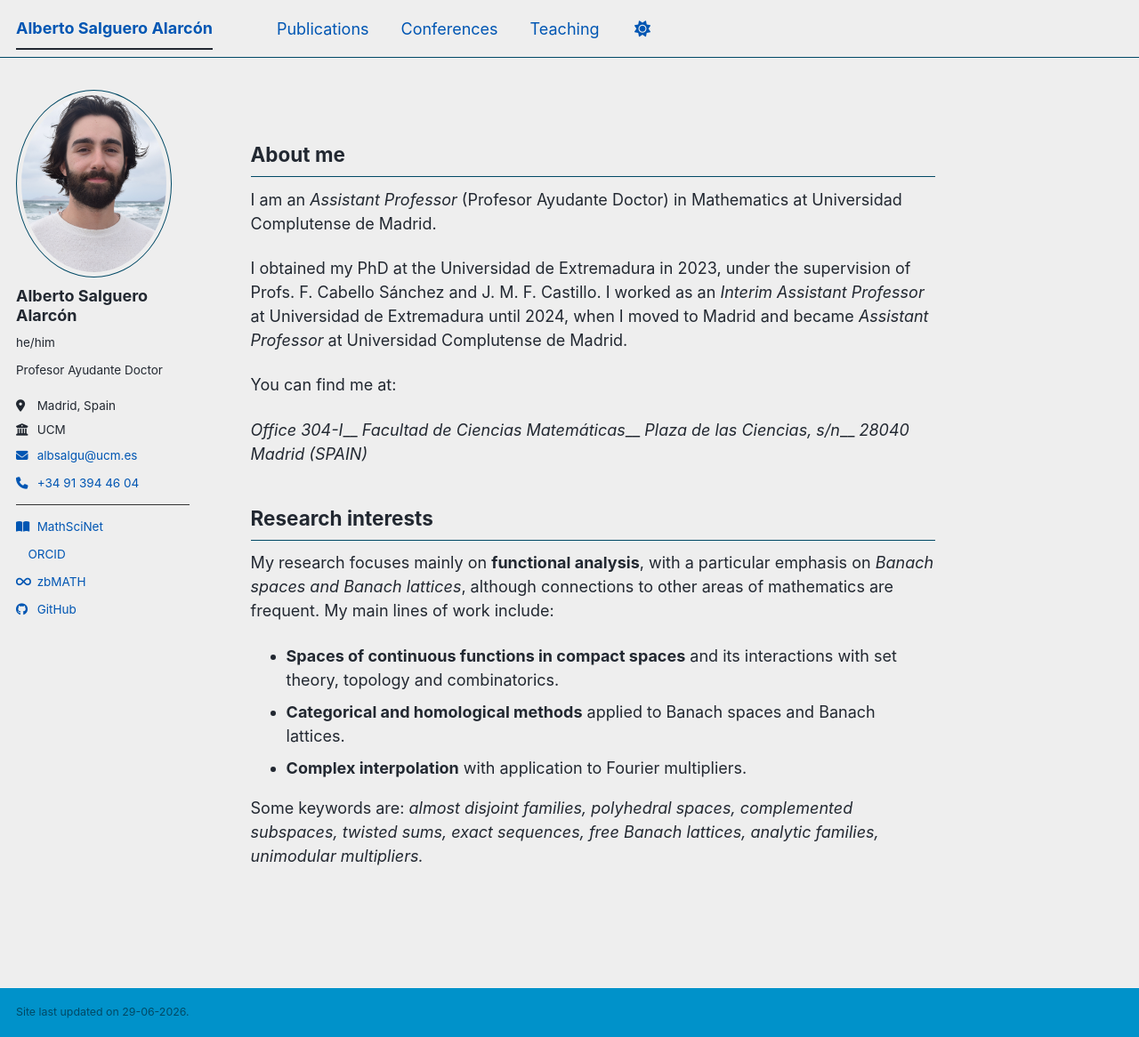
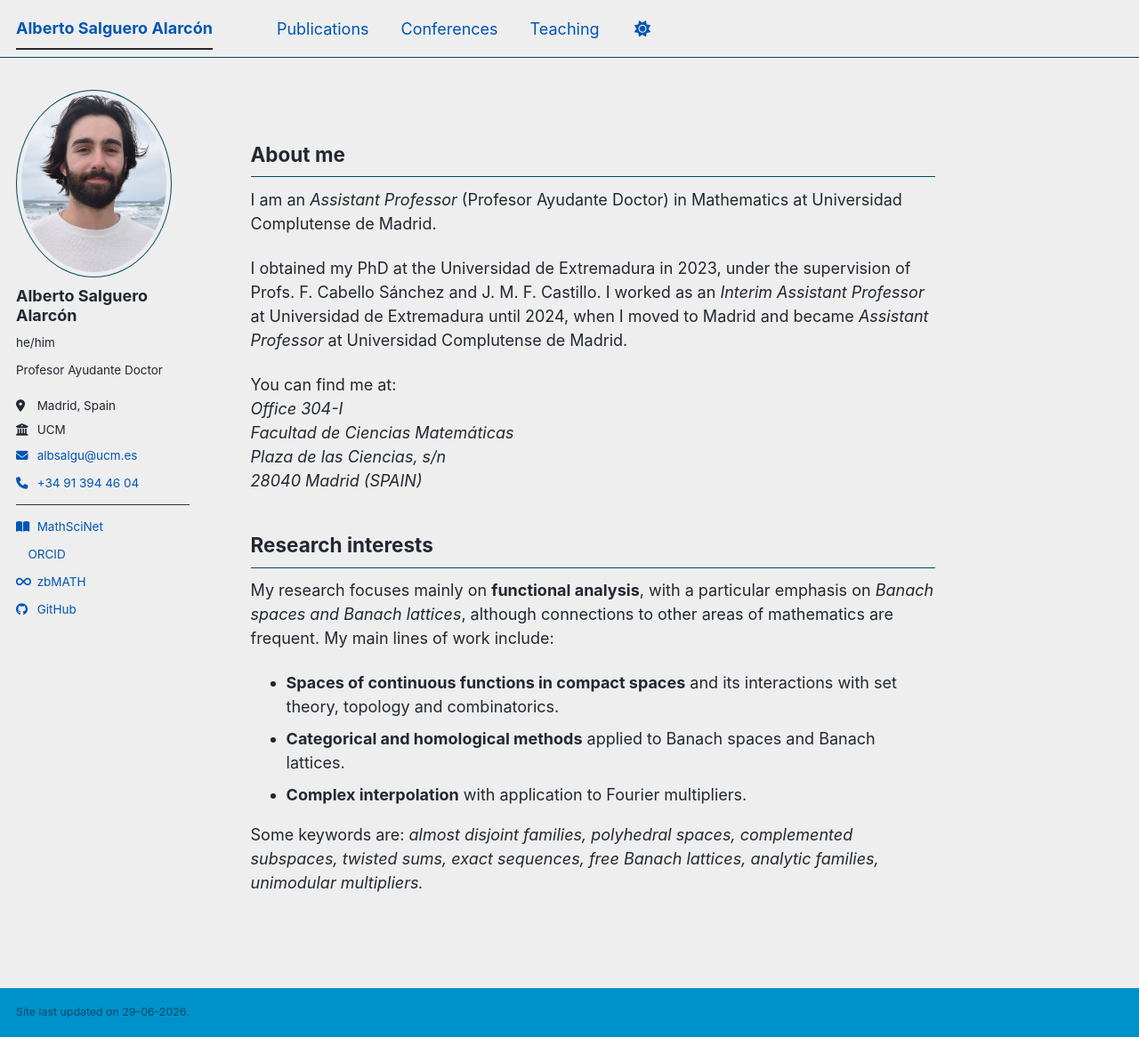
Before and after one commit to salgueroalarcon/salgueroalarcon.github.io, a Jekyll site: the page built from _pages/about.md, in a window 1280 px wide and 1166 px high. Shown: the whole window at 89% size. Built offline with Jekyll 4.4.1, drawn with Linux system fonts in a browser that asks for light colours; a style sheet for code colours, icons or effects is not loaded.

Commit message:
Improve formatting of contact information
Updated contact information formatting for clarity.

```diff
--- a/_pages/about.md
+++ b/_pages/about.md
@@ -12,10 +12,9 @@ I am an _Assistant Professor_ (Profesor Ayudante Doctor) in Mathematics at Unive
 I obtained my PhD at the Universidad de Extremadura in 2023, under the supervision of Profs. F. Cabello Sánchez and J. M. F. Castillo.  I worked as an _Interim Assistant Professor_ at Universidad de Extremadura until 2024, when I moved to Madrid and became _Assistant Professor_ at Universidad Complutense de Madrid.
 
 You can find me at:
-
-*Office 304-I*__
-*Facultad de Ciencias Matemáticas*__
-*Plaza de las Ciencias, s/n*__
+*Office 304-I*
+*Facultad de Ciencias Matemáticas*
+*Plaza de las Ciencias, s/n*
 *28040 Madrid (SPAIN)*
 
 ## Research interests
```
